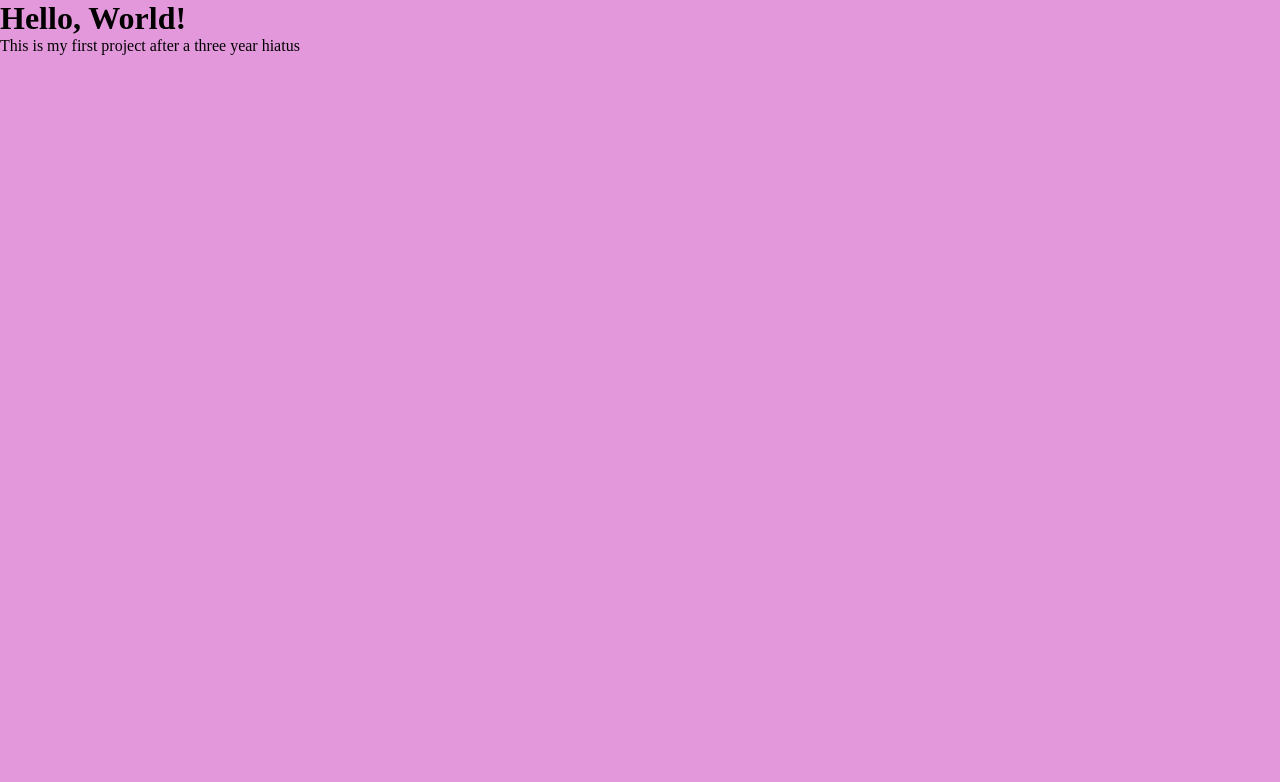
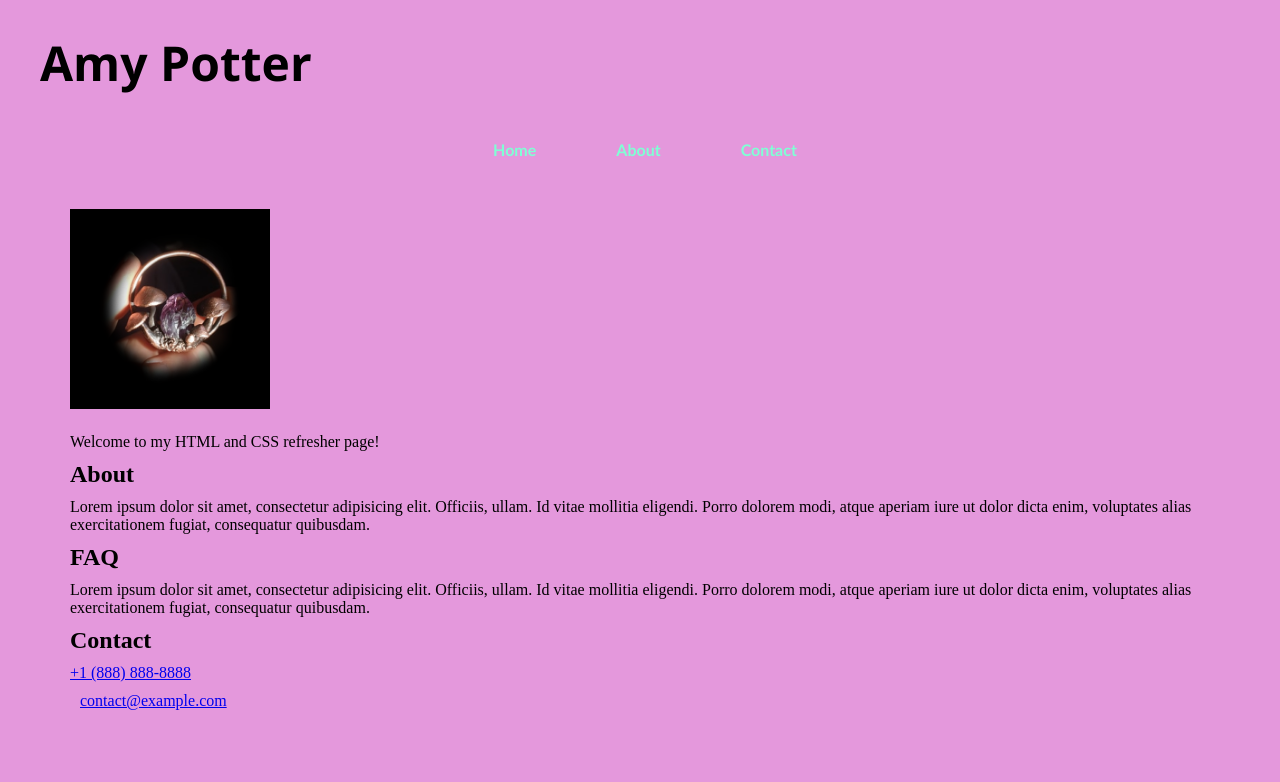
Before and after one commit to potteramy/practice, a plain HTML site: page index.HTML in a window 1280 px wide. Drawn offline with Linux system fonts and the light colour scheme.

Commit message:
more CSS

```diff
--- a/assets/CSS/style.css
+++ b/assets/CSS/style.css
@@ -2,11 +2,67 @@
 
 * {
     box-sizing: border-box;
+
+    margin: 10px;
+
+}
+
+body{
+    background-color: #e498dc;
+}
+
+.header h1 {
+  display: inline-block;
+  font-size: 48px;
+  font-family:'Segoe UI', Tahoma, Geneva, Verdana, sans-serif;
+
+}
+
+.header nav {
+    padding-top: 15px;
+    font-family: 'Trebuchet MS', 'Lucida Sans Unicode', 'Lucida Grande', 'Lucida Sans', Arial, sans-serif;
+}
+
+nav ul {
+    list-style: none;
     padding: 0;
     margin: 0;
+    display: flex;
+    justify-content: center;
 }
 
-body {
-    background-color: #e498dc;
+nav li {
+    display: inline-block;
+    margin-right: 20px;
+}
+
+nav li:last-child {
+    margin-right: 0;
+}
+
+nav a {
+    text-decoration: none;
+    color:aquamarine;
+    font-weight:bold;
+    padding: 10px 15px;
+    transition: all 0.3s ease;
+}
+
+nav a:hover {
+    text-decoration: none;
+    color:aqua;
+}
+
+.container {
+    padding: 10px;
+    height: 600px;
 
 }
+
+#content {
+
+}
+
+.image{
+    max-height: 200px;
+}
--- a/index.HTML
+++ b/index.HTML
@@ -7,7 +7,38 @@
     <title>website</title>
 </head>
 
-<h1>Hello, World!</h1>
+
 <body>
-    <p>This is my first project after a three year hiatus</p>
+    <header class="header">
+        <h1>Amy Potter</h1>
+        <nav>
+            <ul>
+                <li><a href="#home">Home</a></li>
+                <li><a href="#about">About</a></li>
+                <li><a href="#contact">Contact</a></li>
+            </ul>
+        </nav>
+    </header>
+   <div class="container">
+     <main id="content">
+        <section class="home">
+            <img src="./assets/images/homepage.png" class="image" alt="image decription">
+            <p>Welcome to my HTML and CSS refresher page!</p>
+        </section>
+        <section class="about">
+            <h2>About</h2>
+            <p>Lorem ipsum dolor sit amet, consectetur adipisicing elit. Officiis, ullam. Id vitae mollitia eligendi. Porro dolorem modi, atque aperiam iure ut dolor dicta enim, voluptates alias exercitationem fugiat, consequatur quibusdam.</p>
+        </section>
+        <section class="about">
+            <h2>FAQ</h2>
+            <p>Lorem ipsum dolor sit amet, consectetur adipisicing elit. Officiis, ullam. Id vitae mollitia eligendi. Porro dolorem modi, atque aperiam iure ut dolor dicta enim, voluptates alias exercitationem fugiat, consequatur quibusdam.</p>
+        </section>
+        <section class="contact">
+            <h2>Contact</h2>
+            <a href="tel:1-888-888-8888">+1 (888) 888-8888</p>
+            <a href="mailto:contact@example.com"
+                aria-label="Email me at contact@example.com">contact@example.com</a>
+        </section>
+     </main>
+    </div>
 </body>
```
Also changed, not shown: assets/images/homepage.png (added), 4 other files.
